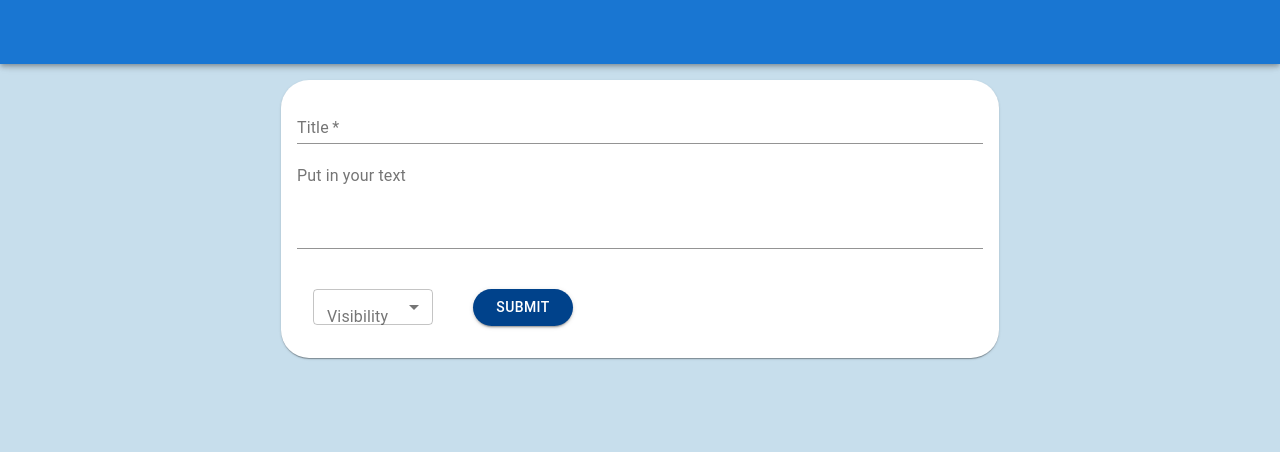
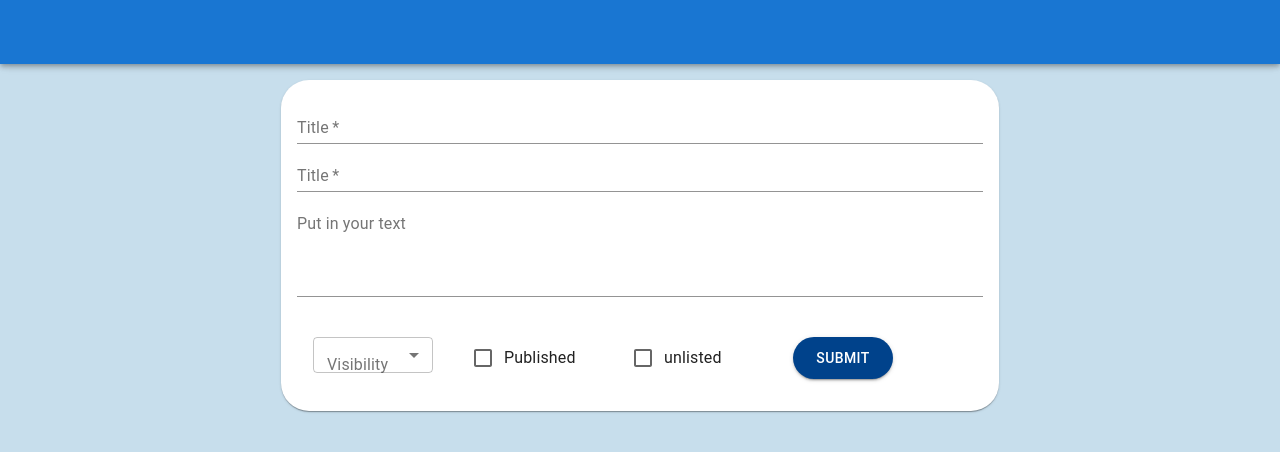
Before and after one commit to WentaiDu/socialdistribution, a React app in the folder frontend/: page /Post in a window 1280 px wide. Shown: the top 452 px of the page. Built offline with nearby package versions, Linux system fonts and the light colour scheme; no server answers.

Commit message:
add post partially finish

```diff
--- a/frontend/src/components/Login.jsx
+++ b/frontend/src/components/Login.jsx
@@ -40,7 +40,7 @@ function Login() {
       .then((res) => {
         handleClick(true);
         console.log(res.data);
-        window.location.replace(`http://127.0.0.1:8000/authors/`);
+
       })
       .catch((res) => {
         handleClick(false);
--- a/frontend/src/components/Post.jsx
+++ b/frontend/src/components/Post.jsx
@@ -19,30 +19,60 @@ import Container from '@mui/material/Container';
 import InputLabel from '@mui/material/InputLabel';
 import MenuItem from '@mui/material/MenuItem';
 import Select from '@mui/material/Select';
-export default function Post() {
+
 const base_url = process.env.REACT_APP_API_URL || 'http://localhost:8000';
-    const [title, setTitle] = React.useState("")
-    const [content, setContent] = React.useState("")
-    const [visi, setVisi] = React.useState('');
-    const handleVisiChange = (event) => {
-        setVisi(event.target.value);
-    };
-    // function handlePost() {
-    //     axios
-    //       .post(`${base_url}/author/${author_id}/posts`, {
-            // title: title,
-    //         content: value,
-    //         visibility: visi,
-    //       })
-    //       .then((res) => {
-    //         handleClick(true);
-    //         console.log(res.data);
-    //       })
-    //       .catch((res) => {
-    //         handleClick(false);
-    //       }); }
 
-    return (
+class AddPost extends React.Component{
+    constructor(){
+        super();
+        this.state={
+            type:"post",
+            title:"",
+            source:"",
+            origin:"" ,
+            description:"" ,
+            contentType:"",
+            author:"",
+            content:"",
+            categories:[] ,
+            published: false,
+            visibility:"",
+            unlisted: false
+        }
+    }
+
+
+    handleForm = e => {
+        const target = e.target;
+
+        const value = target.type === "checkbox"
+        ? target.checked
+        : target.value;
+
+        const name = target.name;
+        console.log(name)
+        console.log(value)
+        this.setState({
+            [name]:value
+        })
+    }
+
+    handlePost = () => {
+        console.log(this.state);
+        // axios
+        //   .post(`${base_url}/author/${author_id}/posts`, this.state)
+        //   .then((res) => {
+        //     handleClick(true);
+        //     console.log(res.data);
+        //   })
+        //   .catch((res) => {
+        //     handleClick(false);
+        //   });
+        }
+
+    render(){
+        const {title,source,origin,description,contentType,author,content,categories,published,visibility,unlisted } = this.state;
+        return(
             <Box
             sx={{
                 alignItems: "center",
@@ -64,25 +94,37 @@ export default function Post() {
                     <Grid item xs={12}>
                         <TextField
                             required
-                    id="title"
+                            name="title"
                             label="Title"
                             fullWidth
                             variant="standard"
                             value={title}
-                    onChange={(e) => setTitle(e.target.value)}
+                            onChange={this.handleForm}
                         />
                     </Grid>
+
+                    <Grid item xs={12}>
+                        <TextField
+                            required
+                            name="description"
+                            label="Title"
+                            fullWidth
+                            variant="standard"
+                            value={description}
+                            onChange={this.handleForm}
+                        />
+                    </Grid>
+
                     <Grid container spacing={3}>
                     <Grid item xs={12}>
                         <TextField
-                    id="outlined-multiline-static"
+                            name="content"
                             label="Put in your text"
                             multiline
                             fullWidth
                             rows={4}
-                    defaultValue=""
                             value={content}
-                    onChange={(e) => setContent(e.target.value)}
+                            onChange={this.handleForm}
                         />
                     </Grid>
 
@@ -90,19 +132,25 @@ export default function Post() {
                     <Stack direction="row" spacing={5} sx={{width: 750, m:'auto', p:{xs:2}, }}>
                     <Box sx={{ minWidth: 120,}}>
                             <FormControl fullWidth>
-                        <InputLabel id="demo-simple-select-label">Visibility</InputLabel>
+                                <InputLabel>Visibility</InputLabel>
                                 <Select
-                        labelId="demo-simple-select-label"
-                        id="demo-simple-select"
-                        value={visi}
-                        label="Visibility"
-                        onChange={handleVisiChange}
+                                name="visibility"
+                                value={visibility}
+                                onChange={this.handleForm}
                                 >
                                 <MenuItem value={"PUBLIC"}>Public</MenuItem>
                                 <MenuItem value={"FRIENDS"}>Friend</MenuItem>
                                 <MenuItem value={"PRIVATE"}>Private</MenuItem>
                                 </Select>
                             </FormControl>
+                            </Box>
+                        <Box sx={{ minWidth: 120,}}>
+                        <FormControlLabel control={<Checkbox  />} label="Published" name = "published" checked = {published} onChange={this.handleForm}/>
+
+                        </Box>
+                        <Box sx={{ minWidth: 120,}}>
+                        <FormControlLabel control={<Checkbox />} label="unlisted" name = "unlisted"  checked = {unlisted} onChange={this.handleForm}/>
+
                         </Box>
                         <Button
                             type="submit"
@@ -113,7 +161,7 @@ export default function Post() {
                                 borderRadius: 15,
                                 backgroundColor: "#00428b",
                             }}
-                    // onClick={handlePost}
+                            onClick={this.handlePost}
                         >
                             Submit
                         </Button>
@@ -122,5 +170,34 @@ export default function Post() {
                     </Grid>
                 </Card>
             </Box>
+        )
+    }
+}
+
+
+export default function Post() {
+    // const [title, setTitle] = React.useState("")
+    // const [content, setContent] = React.useState("")
+    // const [visi, setVisi] = React.useState('');
+    // const handleVisiChange = (event) => {
+    //     setVisi(event.target.value);
+    // };
+    // function handlePost() {
+    //     axios
+    //       .post(`${base_url}/author/${author_id}/posts`, {
+    //         title: title,
+    //         content: value,
+    //         visibility: visi,
+    //       })
+    //       .then((res) => {
+    //         handleClick(true);
+    //         console.log(res.data);
+    //       })
+    //       .catch((res) => {
+    //         handleClick(false);
+    //       }); }
+
+    return (
+        <AddPost />
     );
 }
--- a/frontend/src/index.js
+++ b/frontend/src/index.js
@@ -3,6 +3,7 @@ import ReactDOM from 'react-dom';
 import './index.css';
 import App from './App';
 import reportWebVitals from './reportWebVitals';
+
 
 ReactDOM.render(
   <React.StrictMode>
```
Also changed, not shown: 1 other file (tests, documents, lock files or other folders). Lines whose indentation alone changed are shown as unchanged.
